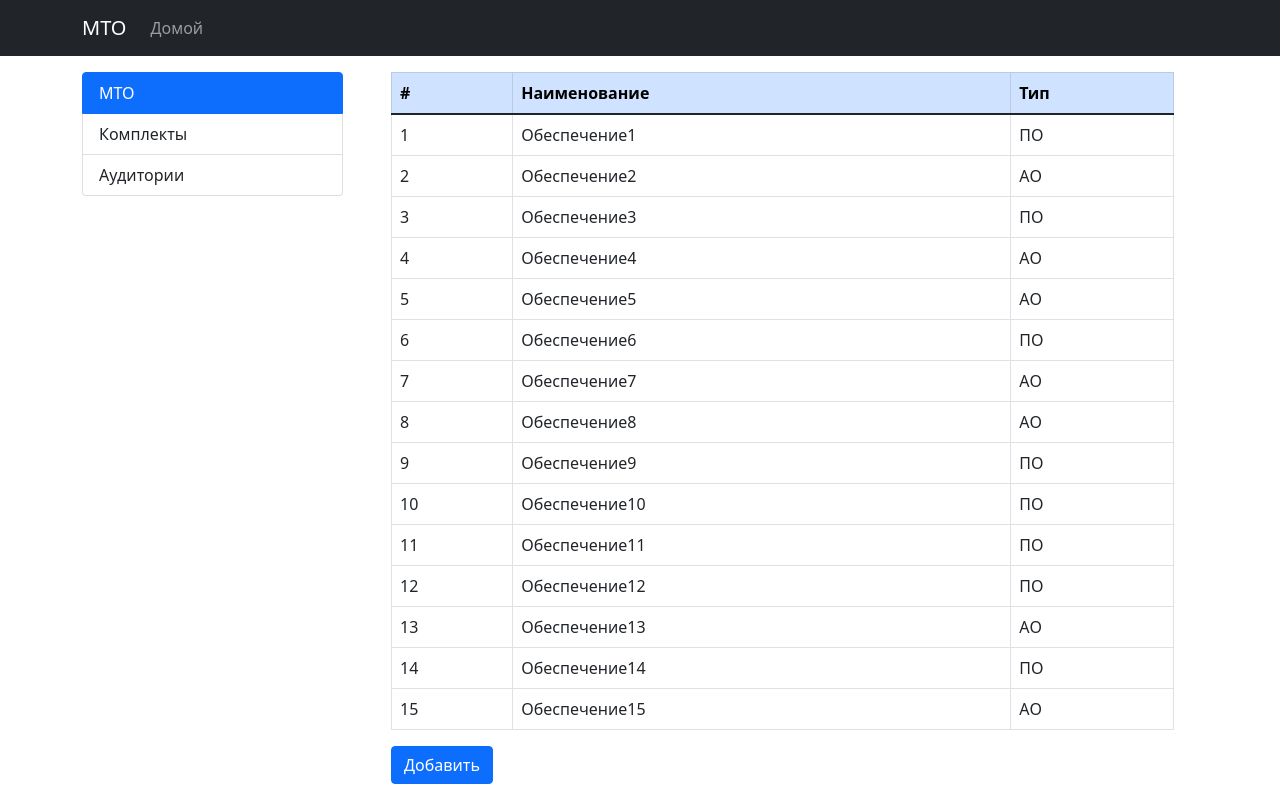
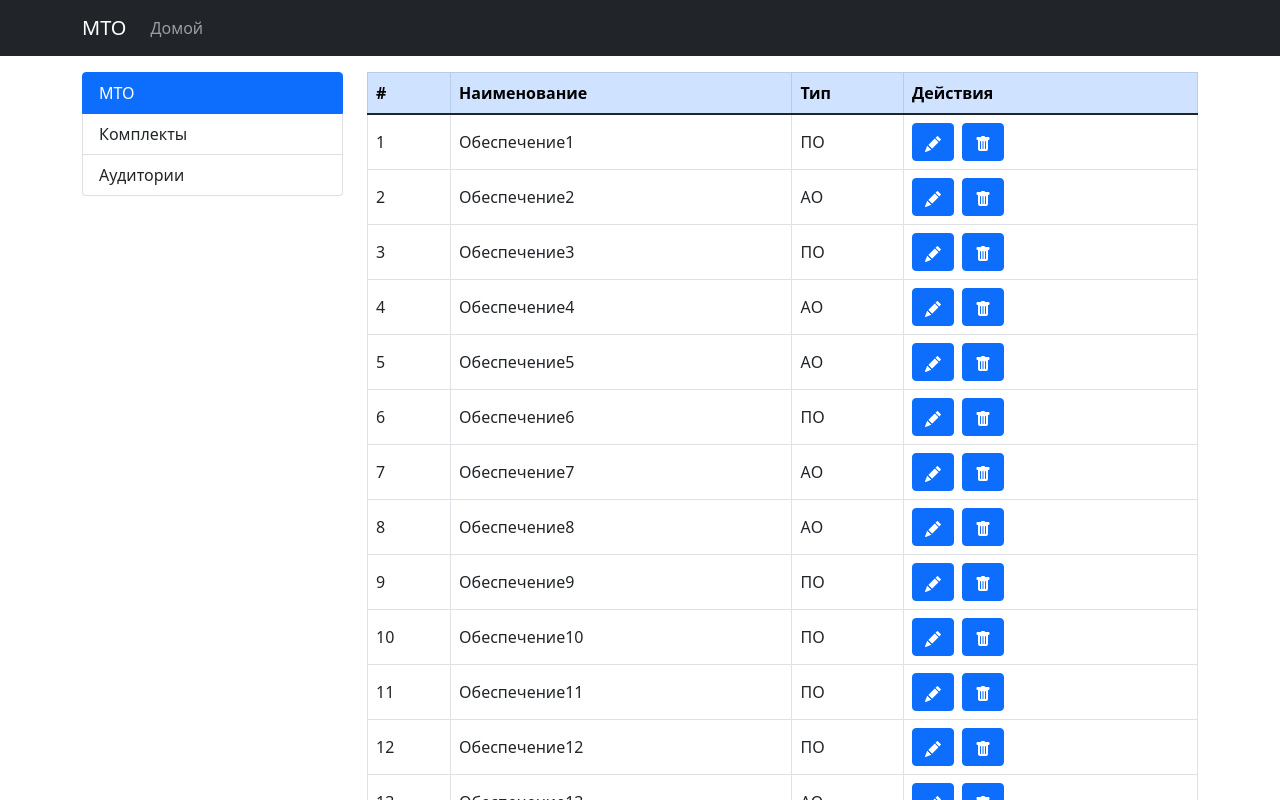
Before and after one commit to gambarov/ugatu-summer-practice, a React (Create React App) app: page / in a window 1280 px wide. Shown: the top 800 px of the page. Built offline with nearby package versions, Linux system fonts and the light colour scheme.

Commit message:
add table action btns, small fixes

```diff
--- a/src/components/AddItemModal.tsx
+++ b/src/components/AddItemModal.tsx
@@ -11,7 +11,7 @@ interface Props {
 
 const AddItemModal: React.FC<Props> = ({ show, setShow, title, children, onAction }) => {
     return (
-        <Modal show={show} onHide={() => { setShow(false) }}>
+        <Modal show={show} onHide={() => { setShow(false) }} centered>
             <Modal.Header closeButton>
                 <Modal.Title>{title}</Modal.Title>
             </Modal.Header>
--- a/src/components/EquipmentTable.tsx
+++ b/src/components/EquipmentTable.tsx
@@ -1,6 +1,8 @@
 import React from 'react';
 import Table from 'react-bootstrap/Table';
 import { useTable, Column } from 'react-table'
+import { Button, Row, Col } from 'react-bootstrap';
+import { TrashFill, PencilFill } from 'react-bootstrap-icons';
 
 export interface EquipmentData {
     id: number;
@@ -17,7 +19,31 @@ interface Props {
 }
 
 const EquipmentTable: React.FC<Props> = ({ columns, data }) => {
-    // Use the state and functions returned from useTable to build your UI
+    const tableHooks = (hooks: any) => {
+        hooks.visibleColumns.push((columns: Column<EquipmentData>[]) => [
+            ...columns,
+            {
+                id: 'actions',
+                accessor: 'actions',
+                Header: 'Действия',
+                Cell: () => (
+                    <Row>
+                        <Col sm='4' md='2'>
+                            <Button>
+                                <PencilFill />
+                            </Button>
+                        </Col>
+                        <Col sm='4' md='2'>
+                            <Button>
+                                <TrashFill />
+                            </Button>
+                        </Col>
+                    </Row>
+                )
+            }
+        ]);
+    }
+
     const {
         getTableProps,
         getTableBodyProps,
@@ -27,18 +53,18 @@ const EquipmentTable: React.FC<Props> = ({ columns, data }) => {
     } = useTable({
         columns,
         data,
-    })
+    }, tableHooks);
 
     return (
-        <Table {...getTableProps()} className='table table-bordered'>
-            <thead className='table table-primary'>
+        <Table {...getTableProps()} bordered className='align-middle'>
+            <thead className='table-primary'>
                 {headerGroups.map((headerGroup) => {
                     const { key, ...restHeadGroupProps } = headerGroup.getHeaderGroupProps();
                     return (<tr {...restHeadGroupProps} key={key}>
                         {headerGroup.headers.map(column => {
                             const { key, ...restColumnProps } = column.getHeaderProps();
                             return (
-                                <th {...restColumnProps} key={key}>{column.render('Header')}</th>
+                                <th {...restColumnProps} key={key} className='w-auto'>{column.render('Header')}</th>
                             )
                         })}
                     </tr>)
--- a/src/components/pages/Equipment.tsx
+++ b/src/components/pages/Equipment.tsx
@@ -59,7 +59,7 @@ const Equipment = () => {
     }
 
     return (
-        <Container>
+        <>
             <Row>
                 <Col md='12'>
                     <EquipmentTable columns={headers} data={data} />
@@ -95,7 +95,7 @@ const Equipment = () => {
                     </Form.Group>
                 </Form>
             </AddItemModal>
-        </Container>
+        </>
     )
 }
 
--- a/src/components/pages/Main.tsx
+++ b/src/components/pages/Main.tsx
@@ -8,7 +8,7 @@ const Main = () => {
             <Tab.Container id="main-list-groups" defaultActiveKey="#mto">
                 <Row>
                     <Col sm={3}>
-                        <ListGroup role={'button'}>
+                        <ListGroup role={'button'} className='mb-3 mb-sm-0'>
                             <ListGroup.Item action href="#mto">
                                 МТО
                             </ListGroup.Item>
```
